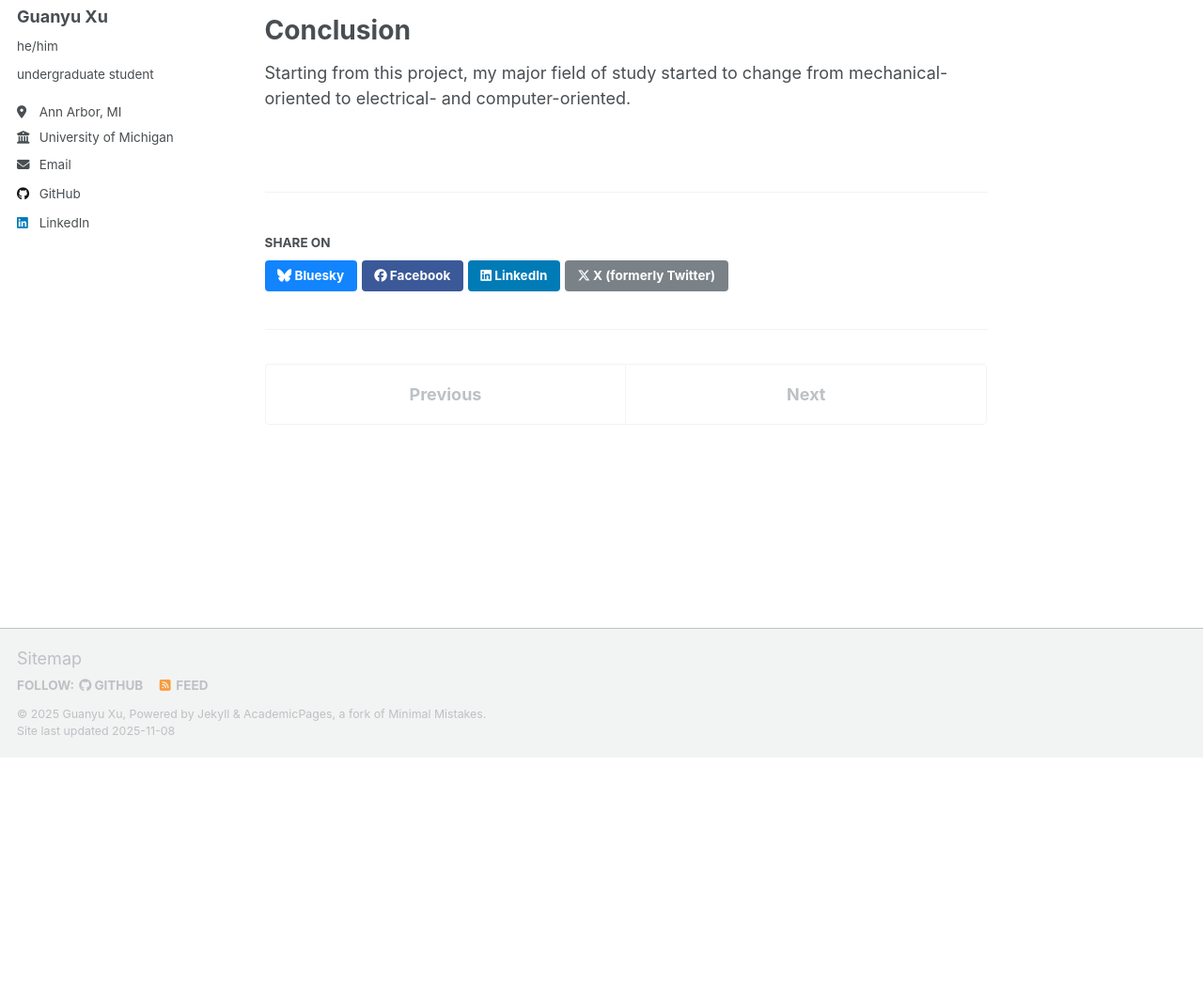
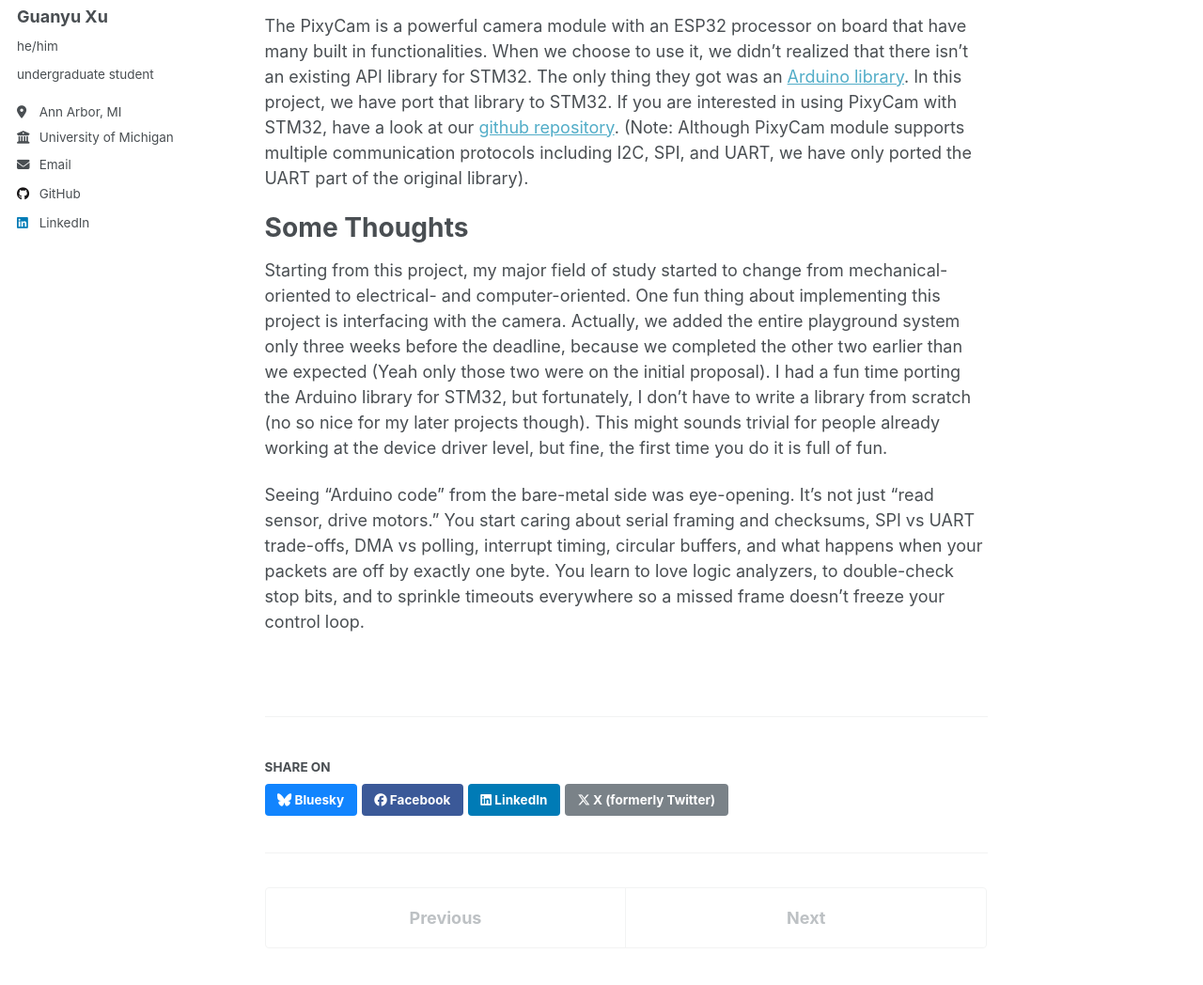
Before and after one commit to XuGuaaaanyu/XuGuaaaanyu.github.io, a Jekyll site: the page built from _portfolio/portfolio-2.md, in a window 1280 px wide and 1400 px high, scrolled down 3670 px. Shown: the part 295-1343 px from the top of the window at 94% size. Built offline with Jekyll 4.4.1, drawn with Linux system fonts in a browser that asks for light colours; a script that is not in the unit is left out; before the commit the page ends 4771 px from its top, so only the background shows below that; some of the changed text lies outside the part shown.

Commit message:
finishes parking

```diff
--- a/_portfolio/portfolio-2.md
+++ b/_portfolio/portfolio-2.md
@@ -36,7 +36,10 @@
   <a href="/images/parking/video_web.mp4">Download the MP4</a>.
 </video>
 
-#
+# An STM32 Library for PixyCam
+The PixyCam is a powerful camera module with an ESP32 processor on board that have many built in functionalities. When we choose to use it, we didn't realized that there isn't an existing API library for STM32. The only thing they got was an [Arduino library](https://docs.pixycam.com/wiki/doku.php?id=wiki:v2:arduino_api). In this project, we have port that library to STM32. If you are interested in using PixyCam with STM32, have a look at our [github repository](https://github.com/XuGuaaaanyu/Lumen_Grid/tree/main/Playground). (Note: Although PixyCam module supports multiple communication protocols including I2C, SPI, and UART, we have only ported the UART part of the original library).
 
-# Conclusion
-Starting from this project, my major field of study started to change from mechanical-oriented to electrical- and computer-oriented.
+# Some Thoughts
+Starting from this project, my major field of study started to change from mechanical-oriented to electrical- and computer-oriented. One fun thing about implementing this project is interfacing with the camera. Actually, we added the entire playground system only three weeks before the deadline, because we completed the other two earlier than we expected (Yeah only those two were on the initial proposal). I had a fun time porting the Arduino library for STM32, but fortunately, I don't have to write a library from scratch (no so nice for my later projects though). This might sounds trivial for people already working at the device driver level, but fine, the first time you do it is full of fun.
+
+Seeing “Arduino code” from the bare-metal side was eye-opening. It’s not just “read sensor, drive motors.” You start caring about serial framing and checksums, SPI vs UART trade-offs, DMA vs polling, interrupt timing, circular buffers, and what happens when your packets are off by exactly one byte. You learn to love logic analyzers, to double-check stop bits, and to sprinkle timeouts everywhere so a missed frame doesn’t freeze your control loop.
```
